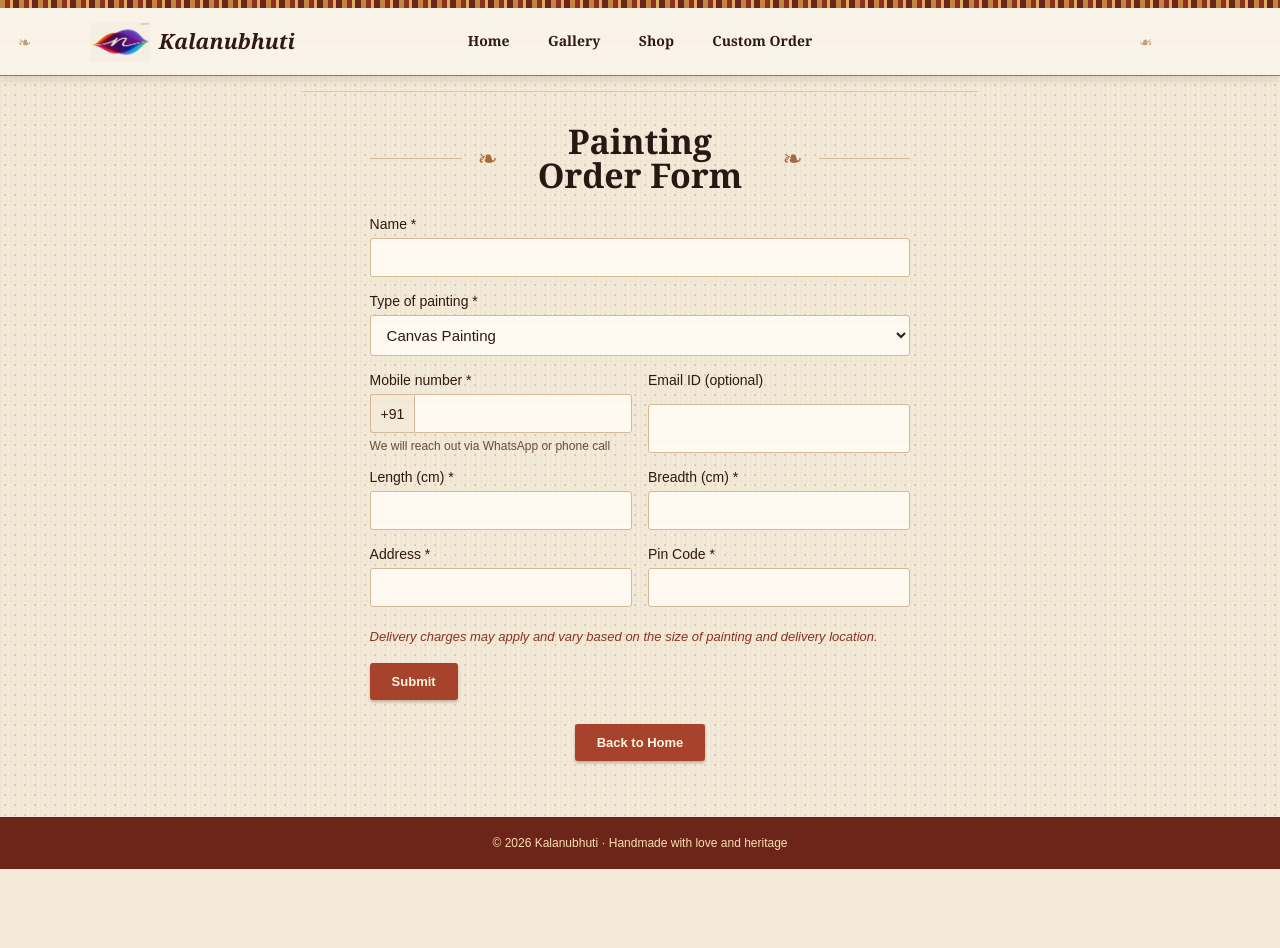
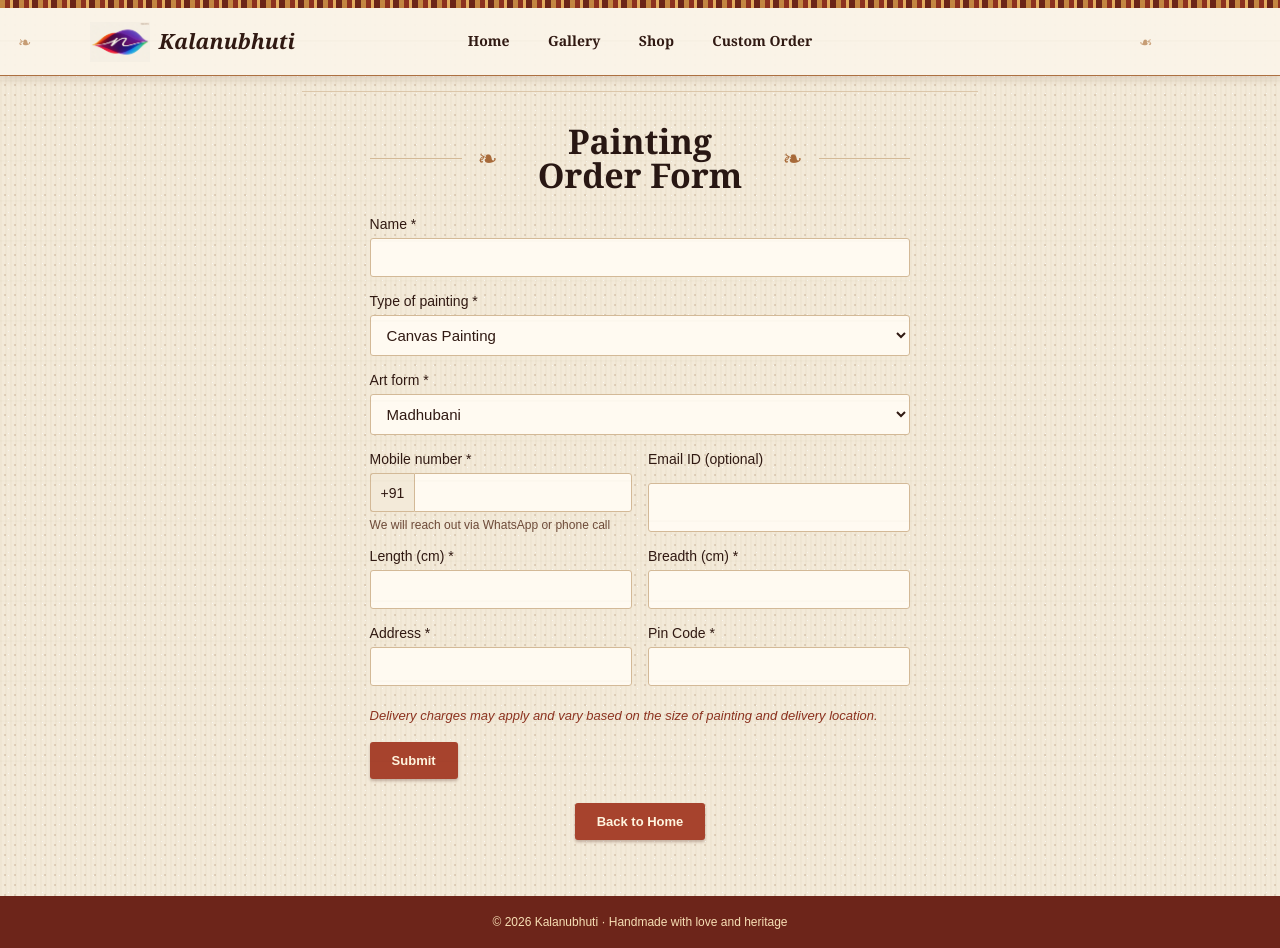
Before and after one commit to pallavitewari02/kalanubhuti, a React (Vite) app: page /custom-order in a window 1280 px wide. Before the commit the page ends 869 px from the top, so only its background shows below. Built offline with nearby package versions, Linux system fonts and the light colour scheme.

Commit message:
Let custom orders pick an art form from the painting types that subcategory allows.
Co-authored-by: Cursor <cursoragent@cursor.com>

```diff
--- a/src/data/customOrder.ts
+++ b/src/data/customOrder.ts
@@ -1,12 +1,8 @@
-export const paintingTypes = [
-  'Canvas Painting',
-  'Madhubani',
-  'Warli',
-  'Lippan',
-  'Gond',
-  'Rajasthani',
-  'Pichwai',
-  'Meenakari',
-  'Texture Painting',
-  'Modern Contemporary Painting',
-];
+import types from './painting-types.json';
+
+export type PaintingType = {
+  id: string;
+  name: string;
+};
+
+export const paintingTypes: PaintingType[] = types;
--- a/src/data/data.json
+++ b/src/data/data.json
@@ -8,6 +8,7 @@
         "id": "1.1",
         "name": "Madhubani",
         "image": "/art/madhubani.jpg",
+        "typeOfPainting": ["Canvas Painting", "Paper Painting"],
         "products": [
           {
             "name": "Handmade Painting",
@@ -21,6 +22,7 @@
         "id": "1.2",
         "name": "Lippan",
         "image": "/art/lippan.jpg",
+        "typeOfPainting": ["Paper Painting"],
         "products": [
           {
             "name": "Handmade Painting",
--- a/src/data/gallery.ts
+++ b/src/data/gallery.ts
@@ -12,6 +12,7 @@ export type Subcategory = {
   name: string;
   desc?: string;
   image: string;
+  typeOfPainting?: string[];
   products: Product[];
 };
 
@@ -42,6 +43,12 @@ export const products: Product[] = gallery.flatMap((category) => {
   return featuredChildren;
 });
 
+export function subcategoriesForType(typeName: string): Subcategory[] {
+  return gallery.flatMap((category) =>
+    (category.children ?? []).filter((child) => child.typeOfPainting?.includes(typeName)),
+  );
+}
+
 export function findGallery(id: string, items: Array<Category | Subcategory> = gallery): Category | Subcategory | undefined {
   for (const item of items) {
     if (item.id === id) return item;
--- /dev/null
+++ b/src/data/painting-types.json
@@ -0,0 +1,4 @@
+[
+  { "id": "1", "name": "Canvas Painting" },
+  { "id": "2", "name": "Paper Painting" }
+]
--- a/src/pages/ArtFormPage.tsx
+++ b/src/pages/ArtFormPage.tsx
@@ -21,6 +21,9 @@ export function ArtFormPage() {
   return (
     <main className="paper-section art-form-page">
       <OrnamentalHeading>{form.name} Art</OrnamentalHeading>
+      {'typeOfPainting' in form && form.typeOfPainting && form.typeOfPainting.length > 0 && (
+        <p className="order-product">{form.typeOfPainting.join(', ')}</p>
+      )}
       <div className="art-form-grid">
         <article className="gallery-card">
           <img src={form.image} alt={form.name} />
--- a/src/pages/CustomOrderPage.tsx
+++ b/src/pages/CustomOrderPage.tsx
@@ -2,12 +2,16 @@ import { FormEvent, useState } from 'react';
 import { Link, useNavigate } from 'react-router-dom';
 import { OrnamentalHeading } from '../components/OrnamentalHeading';
 import { paintingTypes } from '../data/customOrder';
+import { subcategoriesForType } from '../data/gallery';
+
+const initialType = paintingTypes[0]?.name ?? '';
 
 export function CustomOrderPage() {
   const navigate = useNavigate();
   const [form, setForm] = useState({
     name: '',
-    paintingType: 'Canvas Painting',
+    paintingType: initialType,
+    subcategory: subcategoriesForType(initialType)[0]?.id ?? '',
     mobile: '',
     email: '',
     length: '',
@@ -16,8 +20,20 @@ export function CustomOrderPage() {
     pincode: '',
   });
 
+  const artForms = subcategoriesForType(form.paintingType);
+
   const update = (field: keyof typeof form) => (event: { target: { value: string } }) => {
     setForm((current) => ({ ...current, [field]: event.target.value }));
+  };
+
+  const onPaintingType = (event: { target: { value: string } }) => {
+    const paintingType = event.target.value;
+    const matches = subcategoriesForType(paintingType);
+    setForm((current) => ({
+      ...current,
+      paintingType,
+      subcategory: matches.some((item) => item.id === current.subcategory) ? current.subcategory : (matches[0]?.id ?? ''),
+    }));
   };
 
   const onSubmit = (event: FormEvent<HTMLFormElement>) => {
@@ -36,10 +52,22 @@ export function CustomOrderPage() {
 
         <label className="order-field">
           <span>Type of painting *</span>
-          <select name="paintingType" required value={form.paintingType} onChange={update('paintingType')}>
+          <select name="paintingType" required value={form.paintingType} onChange={onPaintingType}>
             {paintingTypes.map((type) => (
-              <option key={type} value={type}>
-                {type}
+              <option key={type.id} value={type.name}>
+                {type.name}
+              </option>
+            ))}
+          </select>
+        </label>
+
+        <label className="order-field">
+          <span>Art form *</span>
+          <select name="subcategory" required={artForms.length > 0} value={form.subcategory} onChange={update('subcategory')}>
+            {artForms.length === 0 && <option value="">No art forms for this type yet</option>}
+            {artForms.map((item) => (
+              <option key={item.id} value={item.id}>
+                {item.name}
               </option>
             ))}
           </select>
```
Also changed, not shown: 1 other file (tests, documents, lock files or other folders).
